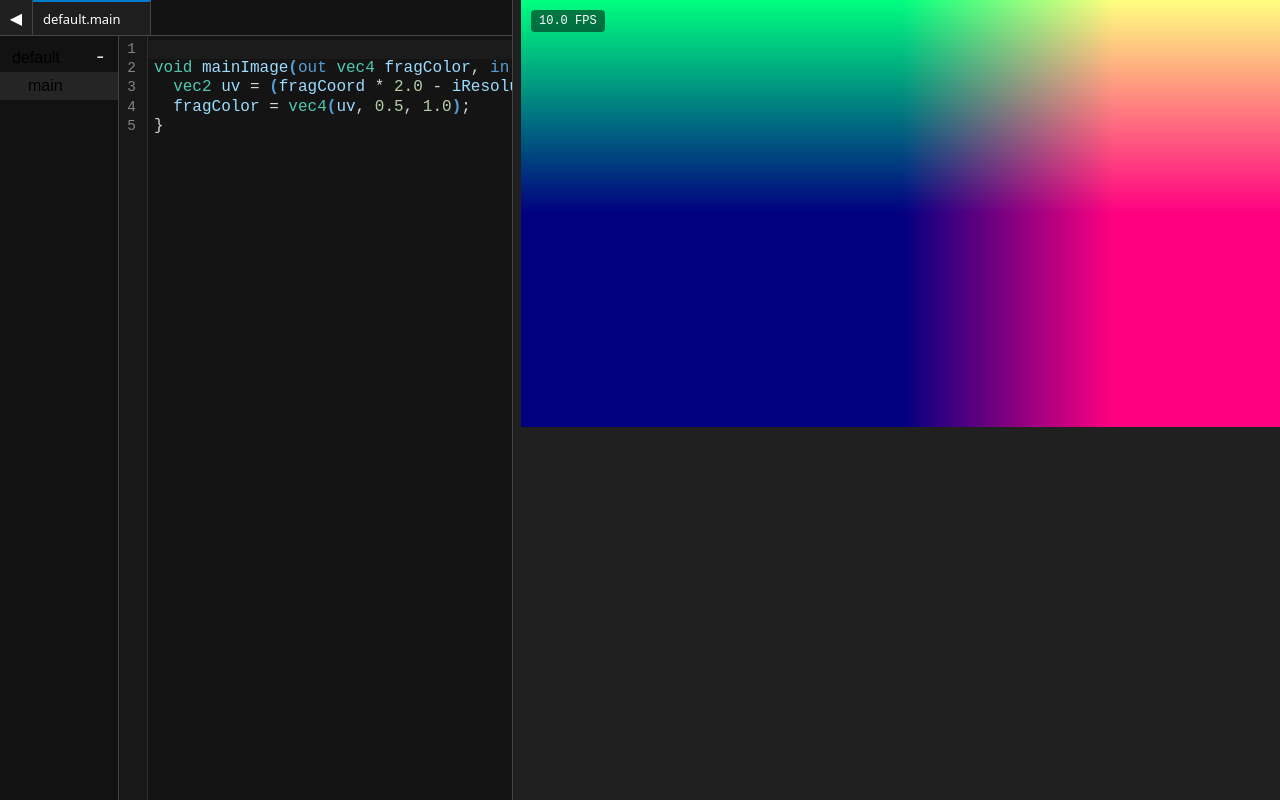
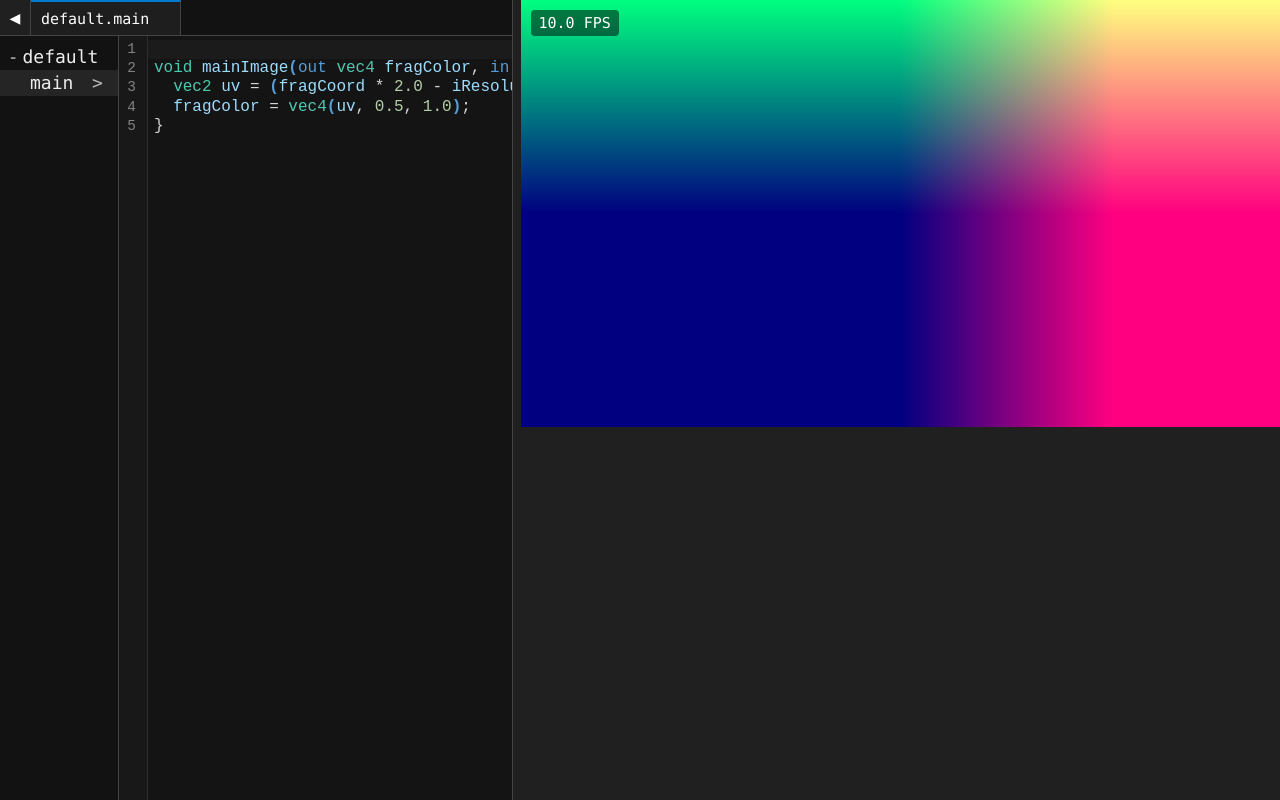
Before and after one commit to ivymerfe/aether, a website built with Vite: page index.html in a window 1280 px wide. Built offline with nearby package versions, Linux system fonts and the light colour scheme; animation ran at ten frames a second.

Commit message:
ui works

```diff
--- a/src/editor.ts
+++ b/src/editor.ts
@@ -139,6 +139,8 @@ export class Editor {
   }
 
   renderTabs() {
+    this.treeView.updateActiveTab();
+
     this.tabsContainer.innerHTML = '';
     const tabs = this.app.openTabs;
     const active = this.app.activeTab;
--- a/src/styles/base.css
+++ b/src/styles/base.css
@@ -1,6 +1,7 @@
 :root {
-  font-family: system-ui, Avenir, Helvetica, Arial, sans-serif;
+  font-family: 'Consolas', monospace;
   font-weight: 400;
+  font-size: 15px;
 
   color-scheme: light dark;
   color: rgba(255, 255, 255, 0.87);
@@ -11,8 +12,14 @@
   --bg-panel-hover: #202020;
   --bg-active: #1e1e1e;
   --border-color: #444;
-  --text-muted: #888;
+  --text-muted: #aaa;
   --accent-color: #007acc;
+}
+
+input {
+  font-family: 'Consolas', monospace;
+  font-weight: 400;
+  font-size: 15px;
 }
 
 * {
--- a/src/styles/canvas.css
+++ b/src/styles/canvas.css
@@ -24,8 +24,6 @@
   position: absolute;
   top: 10px;
   left: 10px;
-  font-family: monospace;
-  font-size: 12px;
   color: #fff;
   background-color: rgba(0, 0, 0, 0.5);
   padding: 4px 8px;
--- a/src/styles/editor.css
+++ b/src/styles/editor.css
@@ -22,7 +22,6 @@
   white-space: pre-wrap;
   font-size: 1.2em;
   scrollbar-width: none;
-  font-family: monospace;
 }
 
 #errors.visible {
--- a/src/styles/top.css
+++ b/src/styles/top.css
@@ -12,6 +12,7 @@
   justify-content: center;
   user-select: none;
   cursor: pointer;
+  font-size: large;
   color: var(--text-muted);
   background-color: var(--bg-panel);
   outline: none;
@@ -45,7 +46,6 @@
   user-select: none;
   cursor: pointer;
 
-  font-size: 13px;
   color: var(--text-muted);
   background-color: var(--bg-panel);
   border-right: 1px solid var(--border-color);
--- a/src/styles/treeView.css
+++ b/src/styles/treeView.css
@@ -9,7 +9,6 @@
   border-right: 1px solid var(--border-color);
   overflow-y: auto;
   display: none;
-  outline: none;
   padding-top: 0.5rem;
 }
 
@@ -23,59 +22,84 @@
   overflow: hidden;
   user-select: none;
 }
+
 .tree-group.expanded {
   max-height: none;
 }
 
-.tree-group-button {
+.tree-button {
   position: absolute;
   user-select: none;
+  text-align: center;
   cursor: pointer;
   z-index: 1;
-  right: 0;
-  top: 0;
-  font-family: monospace;
-  width: 1.5rem;
+  color: #bbb;
+  font-size: large;
+  width: var(--tree-element-height);
   height: var(--tree-element-height);
   line-height: var(--tree-element-height);
-  font-size: 1.3rem;
+}
+
+.tree-group-button {
+  left: 0rem;
+  top: 0;
+}
+
+.tree-load-button {
+  right: 0.5rem;
+  top: 0;
 }
 
 .tree-input {
   padding: 0 0.25rem;
   height: var(--tree-element-height);
+  line-height: var(--tree-element-height);
   box-sizing: border-box;
-  font-size: medium;
+  font-size: large;
   width: 100%;
-  margin:0;
+  margin: 0;
   background: none;
   border: none;
   outline: none;
   overflow: hidden;
   cursor: default;
+  pointer-events: none;
+  color: #eee;
 }
 
-.tree-input:hover {
+.tree-input:focus {
+  pointer-events: all;
+  color: #fff;
+}
+
+.tree-input:read-write {
+  pointer-events: all;
+  cursor: text;
+  background-color: #252525;
+  border: 1px solid var(--border-color);
+}
+
+.tree-group-header {
+  padding-left: 1.5rem;
+}
+
+.tree-file {
+  padding-left: 2rem;
+}
+
+.tree-element {
+  position: relative;
+}
+
+.tree-element:hover {
   background-color: #303030;
 }
 
-.tree-input:focus {
+.tree-element.active {
   background-color: #252525;
 }
 
-.tree-input:read-write {
-  cursor: text;
-}
-
-.tree-group-header {
-  padding-left: 0.75rem;
-}
-
-.tree-file {
-  padding-left: 1.75rem;
-}
-
-.tree-file.active {
+.tree-element:focus {
   background-color: #252525;
 }
 
--- a/src/treeView.ts
+++ b/src/treeView.ts
@@ -1,5 +1,12 @@
 import type { App } from './app';
 import type { Editor } from './editor';
+
+interface FileGroup {
+  container: HTMLDivElement;
+  button: HTMLSpanElement;
+  header: HTMLDivElement;
+  files: Map<string, HTMLDivElement>;
+}
 
 export class FileTreeView {
   private container: HTMLElement;
@@ -7,6 +14,8 @@ export class FileTreeView {
   private app: App;
   private editor: Editor;
   private newFileInput: HTMLInputElement;
+  private cachedGroups: Map<string, FileGroup> = new Map();
+  private lastActiveTab: string | null = null;
 
   constructor(container: HTMLElement, app: App, editor: Editor) {
     this.container = container;
@@ -14,7 +23,10 @@ export class FileTreeView {
     this.editor = editor;
 
     this.newFileInput = this.createNewFileInput();
-    this.container.appendChild(this.newFileInput);
+    const div = document.createElement('div');
+    div.className = 'tree-element';
+    div.appendChild(this.newFileInput)
+    this.container.appendChild(div);
 
     this.fileContainer = document.createElement('div');
     this.fileContainer.tabIndex = 0;
@@ -56,31 +68,47 @@ export class FileTreeView {
     return input;
   }
 
-  private createGroupContainer(group: string, expanded: boolean): HTMLDivElement {
-    const groupContainer = document.createElement('div');
-    groupContainer.className = 'tree-group ' + (expanded ? 'expanded' : '');
+  private createFileGroup(group: string): FileGroup {
+    const container = document.createElement('div');
+    container.className = 'tree-group';
 
-    const groupButton = document.createElement('span');
-    groupButton.className = 'tree-group-button';
-    groupButton.textContent = expanded ? '-' : '+';
-    groupButton.onclick = () => {
-      const isExpanded = groupContainer.classList.contains('expanded');
-      groupContainer.classList.toggle('expanded');
-      groupButton.textContent = isExpanded ? '+' : '-';
+    const button = document.createElement('span');
+    button.className = 'tree-button tree-group-button';
+    button.onclick = (e) => {
+      e.stopPropagation();
+      const isExpanded = container.classList.contains('expanded');
+      container.classList.toggle('expanded');
+      button.textContent = isExpanded ? '+' : '-';
       this.app.toggleGroup(group);
     };
-    groupContainer.appendChild(groupButton);
+    container.appendChild(button);
 
-    return groupContainer;
-  }
+    const header = document.createElement('div');
+    header.className = 'tree-element';
+    header.tabIndex = 0;
 
-  private createGroupHeader(group: string): HTMLInputElement {
     const groupInput = document.createElement('input');
     groupInput.setAttribute('readonly', 'true');
+    groupInput.setAttribute('spellcheck', 'false');
     groupInput.className = 'tree-input tree-group-header';
     groupInput.value = group;
 
-    groupInput.ondblclick = () => groupInput.removeAttribute('readonly');
+    header.onclick = () => {
+      const isExpanded = container.classList.contains('expanded');
+      container.classList.toggle('expanded');
+      button.textContent = isExpanded ? '+' : '-';
+      this.app.toggleGroup(group);
+    };
+    header.ondblclick = () => {
+      groupInput.removeAttribute('readonly');
+      groupInput.focus();
+    }
+    header.onkeydown = (e) => {
+      if (e.code === 'KeyW' && e.altKey) {
+        groupInput.removeAttribute('readonly');
+        groupInput.focus();
+      }
+    };
     groupInput.onkeydown = (e) => {
       if (e.key === 'Enter') {
         const newGroup = groupInput.value.trim();
@@ -98,21 +126,44 @@ export class FileTreeView {
       groupInput.setAttribute('readonly', 'true');
       groupInput.value = group;
     };
-    return groupInput
+    header.appendChild(groupInput);
+    container.appendChild(header);
+
+    return {
+      container,
+      button,
+      header,
+      files: new Map()
+    };
   }
 
-  private createFileInput(filePath: string, activeTab: string | null): HTMLInputElement {
+  private createFileElement(filePath: string): HTMLDivElement {
+    const div = document.createElement('div');
+    div.className = 'tree-element';
+    div.tabIndex = 0;
+
     const fileName = filePath.split('.').slice(1).join('.');
 
     const fileInput = document.createElement('input');
     fileInput.setAttribute('readonly', 'true');
-    fileInput.className = 'tree-input tree-file ' + (filePath === activeTab ? 'active' : '');
+    fileInput.setAttribute('spellcheck', 'false');
+    fileInput.className = 'tree-input tree-file';
     fileInput.value = fileName;
 
-    fileInput.onclick = () => this.editor.openTab(filePath);
-    fileInput.ondblclick = () => {
+    div.onclick = () => {
+      this.editor.openTab(filePath);
+    }
+    div.ondblclick = () => {
       fileInput.removeAttribute('readonly');
       fileInput.value = filePath;
+      fileInput.focus();
+    }
+    div.onkeydown = (e) => {
+      if (e.code === 'KeyW' && e.altKey) {
+        fileInput.removeAttribute('readonly');
+        fileInput.value = filePath;
+        fileInput.focus();
+      }
     };
     fileInput.onkeydown = (e) => {
       if (e.key === 'Enter') {
@@ -131,33 +182,81 @@ export class FileTreeView {
       fileInput.setAttribute('readonly', 'true');
       fileInput.value = fileName;
     }
-    return fileInput;
+    const loadButton = document.createElement('span');
+    loadButton.className = 'tree-button tree-load-button';
+    loadButton.textContent = '>';
+    loadButton.onclick = (e) => {
+      e.stopPropagation();
+      this.app.loadFile(filePath);
+    }
+
+    div.appendChild(fileInput);
+    div.appendChild(loadButton);
+    return div;
+  }
+
+  updateActiveTab() {
+    const activeTab = this.app.activeTab;
+    if (activeTab === this.lastActiveTab) return;
+
+    if (this.lastActiveTab) {
+      const prevGroup = this.lastActiveTab.split('.')[0];
+      const prevCachedGroup = this.cachedGroups.get(prevGroup);
+      const prevFileInput = prevCachedGroup?.files.get(this.lastActiveTab);
+      prevFileInput?.classList.remove('active');
+    }
+    if (activeTab) {
+      const group = activeTab.split('.')[0];
+      const cachedGroup = this.cachedGroups.get(group);
+      const fileInput = cachedGroup?.files.get(activeTab);
+      fileInput?.classList.add('active');
+    }
+
+    this.lastActiveTab = activeTab;
   }
 
   render() {
-    this.fileContainer.innerHTML = '';
     const files = this.app.listFiles().sort();
-    const activeTab = this.app.activeTab;
-    let currentContainer: HTMLDivElement | null = null;
-    let lastGroup = null;
-
+    const fileGroups = new Map<string, string[]>();
     for (const filePath of files) {
       const group = filePath.split('.')[0];
-      if (group !== lastGroup) {
-        lastGroup = group;
-        if (currentContainer) {
-          this.fileContainer.appendChild(currentContainer);
+      if (!fileGroups.has(group)) {
+        fileGroups.set(group, []);
+      }
+      fileGroups.get(group)!.push(filePath);
+    }
+    for (const [group, cachedGroup] of this.cachedGroups) {
+      if (!fileGroups.has(group)) {
+        cachedGroup.container.remove();
+        this.cachedGroups.delete(group);
+      }
+    }
+    for (const [group, groupFiles] of fileGroups) {
+      let cachedGroup = this.cachedGroups.get(group);
+
+      if (!cachedGroup) {
+        cachedGroup = this.createFileGroup(group);
+        this.cachedGroups.set(group, cachedGroup);
+        this.fileContainer.appendChild(cachedGroup.container);
+      }
+      const expanded = this.app.isGroupExpanded(group);
+      cachedGroup.container.className = `tree-group ${expanded ? 'expanded' : ''}`;
+      cachedGroup.button.textContent = expanded ? '-' : '+';
+      for (const [filePath, fileInput] of cachedGroup.files) {
+        if (!groupFiles.includes(filePath)) {
+          fileInput.remove();
+          cachedGroup.files.delete(filePath);
         }
-        const expanded = this.app.isGroupExpanded(group);
-        currentContainer = this.createGroupContainer(group, expanded);
-        const groupDiv = this.createGroupHeader(group);
-        currentContainer.appendChild(groupDiv);
       }
-      const fileDiv = this.createFileInput(filePath, activeTab);
-      currentContainer!.appendChild(fileDiv);
+      for (const filePath of groupFiles) {
+        let fileInput = cachedGroup.files.get(filePath);
+        if (!fileInput) {
+          fileInput = this.createFileElement(filePath);
+          cachedGroup.files.set(filePath, fileInput);
+          cachedGroup.container.appendChild(fileInput);
+        }
+      }
     }
-    if (currentContainer) {
-      this.fileContainer.appendChild(currentContainer);
-    }
+    this.updateActiveTab();
   }
 }
```
